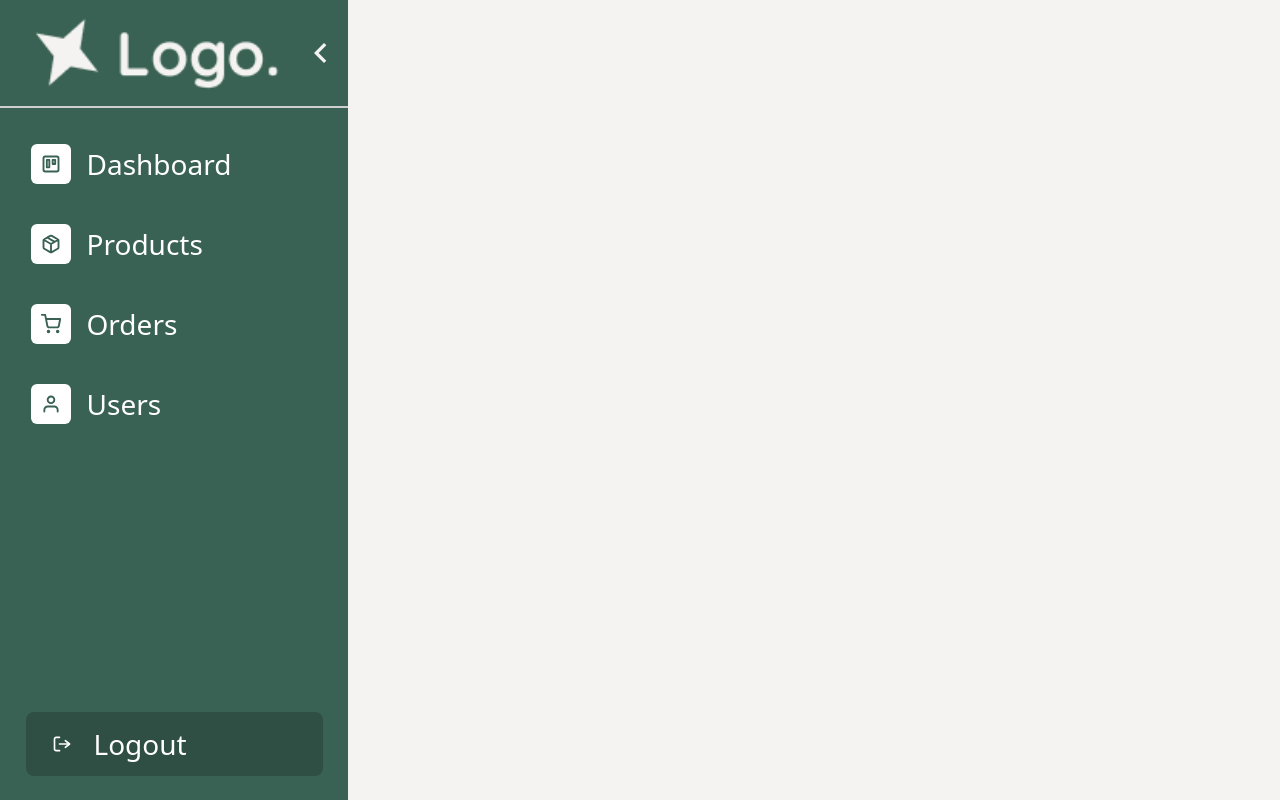
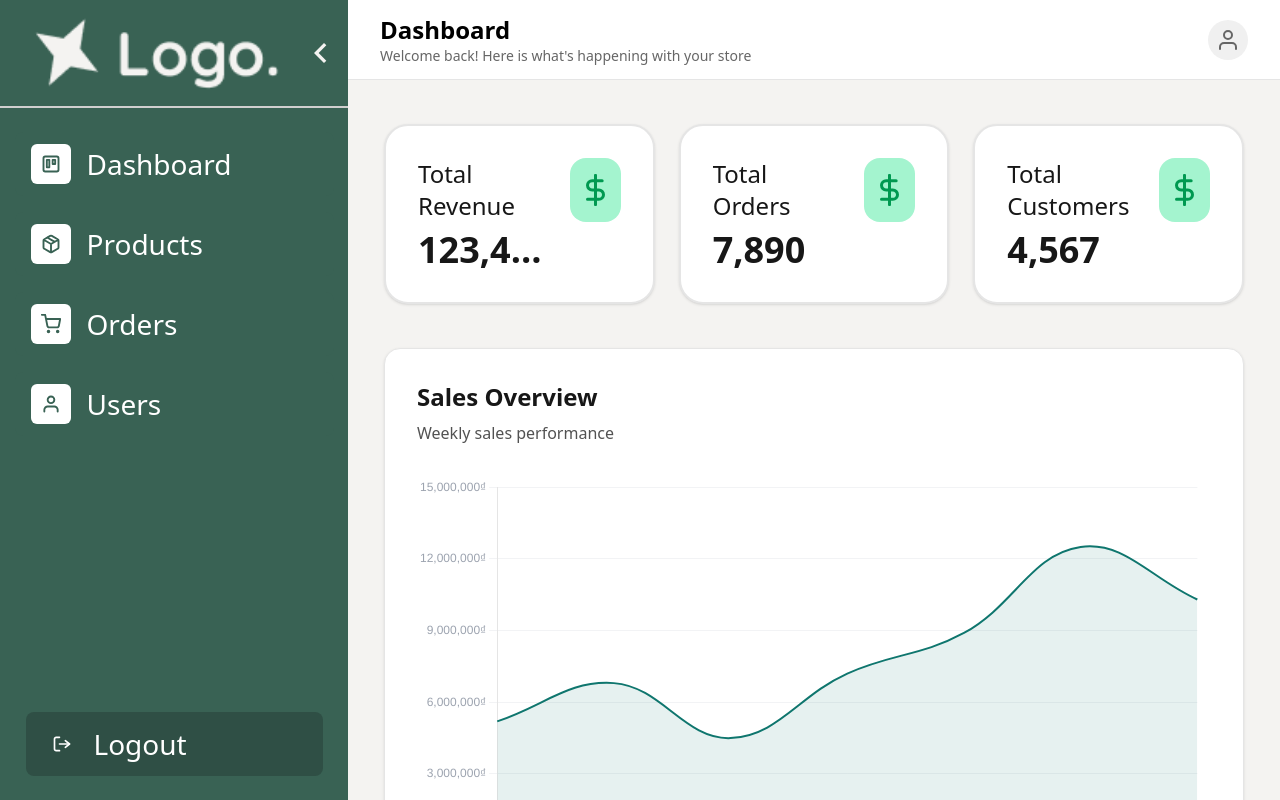
Before and after one commit to lyns184/FE-shoes_web, a React (Vite) app: page /admin in a window 1280 px wide. Built offline with nearby package versions, Linux system fonts and the light colour scheme.

Commit message:
Add Admin dashboard page

```diff
--- a/package.json
+++ b/package.json
@@ -11,8 +11,10 @@
   },
   "dependencies": {
     "@tailwindcss/vite": "^4.1.18",
+    "chart.js": "^4.5.1",
     "nprogress": "^0.2.0",
     "react": "^19.2.0",
+    "react-chartjs-2": "^5.3.1",
     "react-dom": "^19.2.0",
     "react-icons": "^5.5.0",
     "react-router-dom": "^7.11.0",
--- /dev/null
+++ b/src/components/card/TotalCard.tsx
@@ -0,0 +1,27 @@
+type TotalCardProps = {
+  title: string;
+  amount: number;
+  unit?: string;
+};
+
+const TotalCard = ({ title, amount, unit }: TotalCardProps) => {
+  return (
+    <div className="bg-white rounded-3xl border-2 border-neutral-200 p-8 shadow-sm">
+      <div className="flex items-start justify-between">
+        <div className="flex-1 min-w-0">
+          <h3 className="text-neutral-900 text-2xl font-normal mb-2">{title}</h3>
+          <p className="text-neutral-900 text-3xl lg:text-4xl font-bold truncate">
+            {amount.toLocaleString()}{unit}
+          </p>
+        </div>
+        <div className="bg-emerald-200 rounded-2xl p-4 flex items-center justify-center shrink-0 ml-4">
+          <svg width="19" height="32" viewBox="0 0 19 32" fill="none" xmlns="http://www.w3.org/2000/svg">
+            <path d="M9.5 1.33333V30.6667M16.1667 6.66666H6.16667C4.92899 6.66666 3.74201 7.15833 2.86684 8.0335C1.99167 8.90867 1.5 10.0957 1.5 11.3333C1.5 12.571 1.99167 13.758 2.86684 14.6332C3.74201 15.5083 4.92899 16 6.16667 16H12.8333C14.071 16 15.258 16.4917 16.1332 17.3668C17.0083 18.242 17.5 19.429 17.5 20.6667C17.5 21.9043 17.0083 23.0913 16.1332 23.9665C15.258 24.8417 14.071 25.3333 12.8333 25.3333H1.5" stroke="#009951" strokeWidth="3" strokeLinecap="round" strokeLinejoin="round"/>
+          </svg>
+        </div>
+      </div>
+    </div>
+  );
+};
+
+export default TotalCard;
--- /dev/null
+++ b/src/components/chart/WeeklySaleChart.tsx
@@ -0,0 +1,117 @@
+import { Line } from 'react-chartjs-2';
+import {
+  Chart as ChartJS,
+  CategoryScale,
+  LinearScale,
+  PointElement,
+  LineElement,
+  Title,
+  Tooltip,
+  Legend,
+  Filler,
+} from 'chart.js';
+
+ChartJS.register(
+  CategoryScale,
+  LinearScale,
+  PointElement,
+  LineElement,
+  Title,
+  Tooltip,
+  Legend,
+  Filler
+);
+
+type WeeklySaleChartProps = {
+  data: Array<{ day: string; amount: number }>;
+};
+
+const WeeklySaleChart = ({ data }: WeeklySaleChartProps) => {
+  const chartData = {
+    labels: data.map(item => item.day),
+    datasets: [
+      {
+        label: 'Sales',
+        data: data.map(item => item.amount / 1000), // Convert to thousands for display
+        borderColor: '#0f766e',
+        backgroundColor: 'rgba(15, 118, 110, 0.1)',
+        fill: true,
+        tension: 0.4,
+        pointRadius: 0,
+        pointHoverRadius: 6,
+        pointBackgroundColor: '#0f766e',
+        borderWidth: 2,
+      },
+    ],
+  };
+
+  const options = {
+    responsive: true,
+    maintainAspectRatio: true,
+    plugins: {
+      legend: {
+        display: false,
+      },
+      tooltip: {
+        enabled: true,
+        mode: 'index' as const,
+        intersect: false,
+        backgroundColor: 'rgba(0, 0, 0, 0.8)',
+        padding: 12,
+        titleFont: { size: 14, weight: 'bold' as const },
+        bodyFont: { size: 13 },
+        cornerRadius: 8,
+        callbacks: {
+          title: function (context: any) {
+            return context[0].label;
+          },
+          label: function (context: any) {
+            return `Sales: ${(context.parsed.y * 1000).toLocaleString()}₫`;
+          },
+        },
+      },
+    },
+    scales: {
+      y: {
+        beginAtZero: true,
+        max: 15000,
+        ticks: {
+          stepSize: 3000,
+          callback: function (value: any) {
+            return `${(value * 1000).toLocaleString()}₫`;
+          },
+          font: { size: 12 },
+          color: '#9ca3af',
+        },
+        grid: {
+          color: 'rgba(229, 231, 235, 0.5)',
+          drawBorder: false,
+        },
+      },
+      x: {
+        ticks: {
+          font: { size: 12 },
+          color: '#6b7280',
+        },
+        grid: {
+          display: false,
+          drawBorder: false,
+        },
+      },
+    },
+  };
+
+  return (
+    <div className="bg-white rounded-2xl border border-neutral-200 p-8 shadow-sm w-full">
+      <div className="mb-8">
+        <h2 className="text-2xl font-bold text-neutral-900 mb-2">Sales Overview</h2>
+        <p className="text-neutral-600">Weekly sales performance</p>
+      </div>
+      <div className="w-full">
+        <Line data={chartData} options={options} />
+      </div>
+    </div>
+  );
+};
+
+export default WeeklySaleChart;
--- /dev/null
+++ b/src/pages/Admin/pages/Dashboard/index.tsx
@@ -0,0 +1,38 @@
+import AdminHeader from '../../../../components/common/AdminHeader';
+import TotalCard from '../../../../components/card/TotalCard';
+import WeeklySaleChart from '../../../../components/chart/WeeklySaleChart';
+
+const AdminDashboard = () => {
+  const weeklyRevenueData = [
+    { day: 'Mon', amount: 5200000 },
+    { day: 'Tue', amount: 6800000 },
+    { day: 'Wed', amount: 4500000 },
+    { day: 'Thu', amount: 7200000 },
+    { day: 'Fri', amount: 8900000 },
+    { day: 'Sat', amount: 12500000 },
+    { day: 'Sun', amount: 10300000 },
+  ];
+
+    const totalRevenue = 123456000;
+    const totalOrders = 7890;
+    const totalCustomers = 4567;
+
+  return (
+    <>
+      <AdminHeader title="Dashboard" subtitle="Welcome back! Here is what's happening with your store" />
+      <section className="px-9 py-11">
+        <div className="grid grid-cols-1 md:grid-cols-2 lg:grid-cols-3 gap-6">
+          <TotalCard title="Total Revenue" amount={totalRevenue} unit="₫" />
+          <TotalCard title="Total Orders" amount={totalOrders} />
+          <TotalCard title="Total Customers" amount={totalCustomers} />
+        </div>
+      </section>
+
+      <section className="px-9 pb-11">
+        <WeeklySaleChart data={weeklyRevenueData} />
+      </section>
+    </>
+  );
+};
+
+export default AdminDashboard;
--- a/src/router/index.tsx
+++ b/src/router/index.tsx
@@ -14,6 +14,7 @@ import NotFound from '../pages/NotFound';
 import AdminProducts from '../pages/Admin/pages/Products';
 import AdminOrder from '../pages/Admin/pages/Orders';
 import AdminUser from '../pages/Admin/pages/Users';
+import AdminDashboard from '../pages/Admin/pages/Dashboard';
 
 NProgress.configure({
   showSpinner: false,
@@ -74,6 +75,10 @@ const routes: RouteObject[] = [
     element: <Admin />,
     children: [
       {
+        path: '',
+        element: <AdminDashboard />,
+      },
+      {
         path: 'products',
         element: <AdminProducts />,
       },
```
Also changed, not shown: 1 other file (tests, documents, lock files or other folders).
